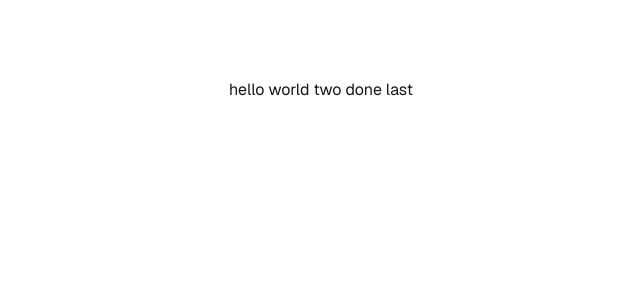
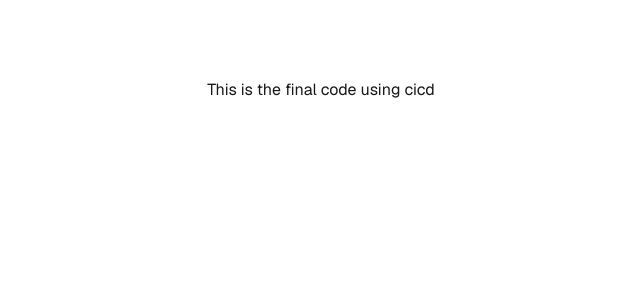
Before and after one commit to Govinda-Upadhya/ciprac, a Next.js app: page / in a window 1280 px wide. Shown: the top 300 px of the page, without its empty margins (319-959 px from the left). Built offline with nearby package versions, Linux system fonts and the light colour scheme.

Commit message:
final cicd

```diff
--- a/app/page.tsx
+++ b/app/page.tsx
@@ -3,7 +3,7 @@ import Image from 'next/image';
 export default function Home() {
   return (
     <div className="font-sans grid grid-rows-[20px_1fr_20px] items-center justify-items-center min-h-screen p-8 pb-20 gap-16 sm:p-20">
-      hello world two done last
+      This is the final code using cicd
     </div>
   );
 }
```
